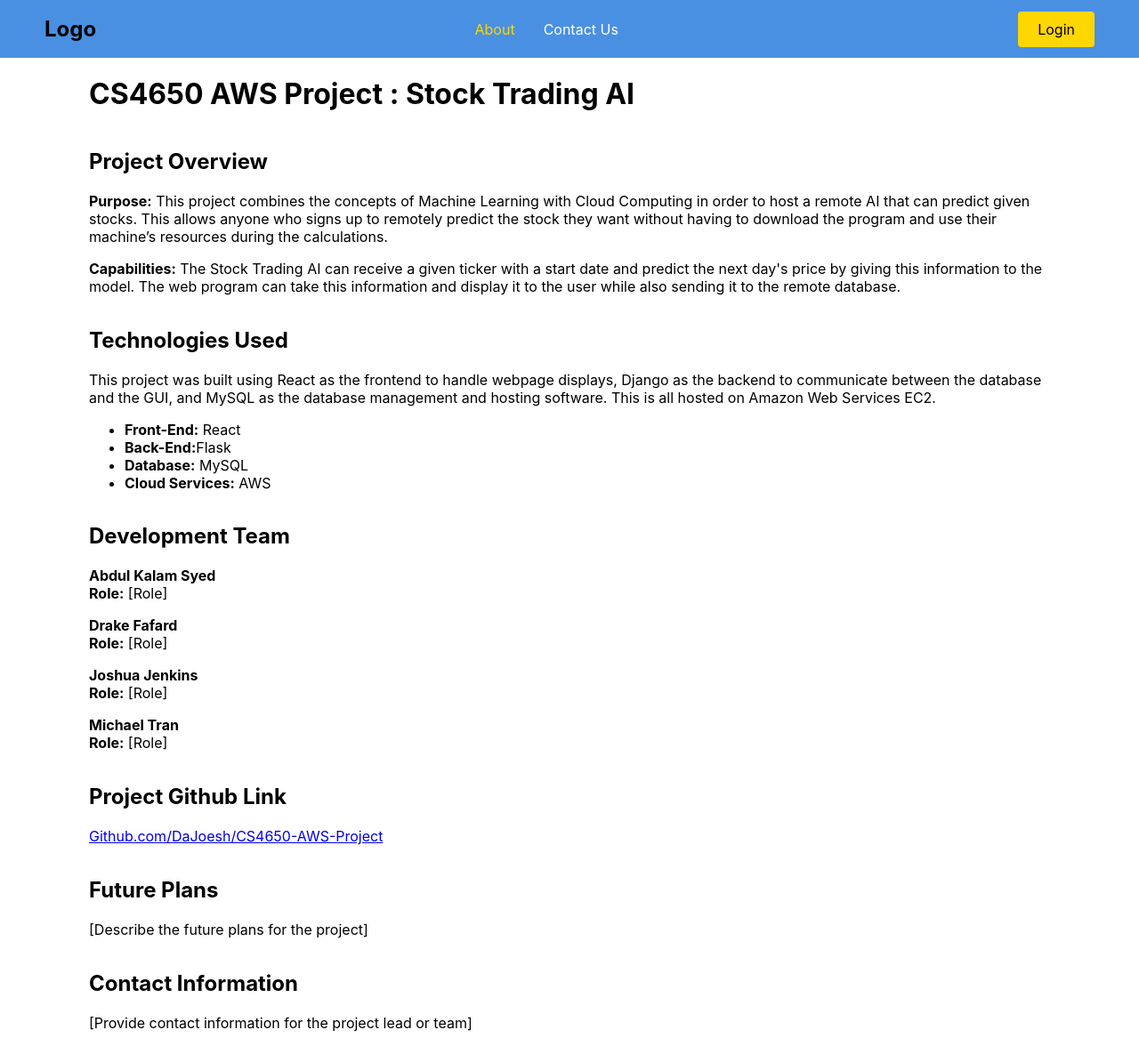
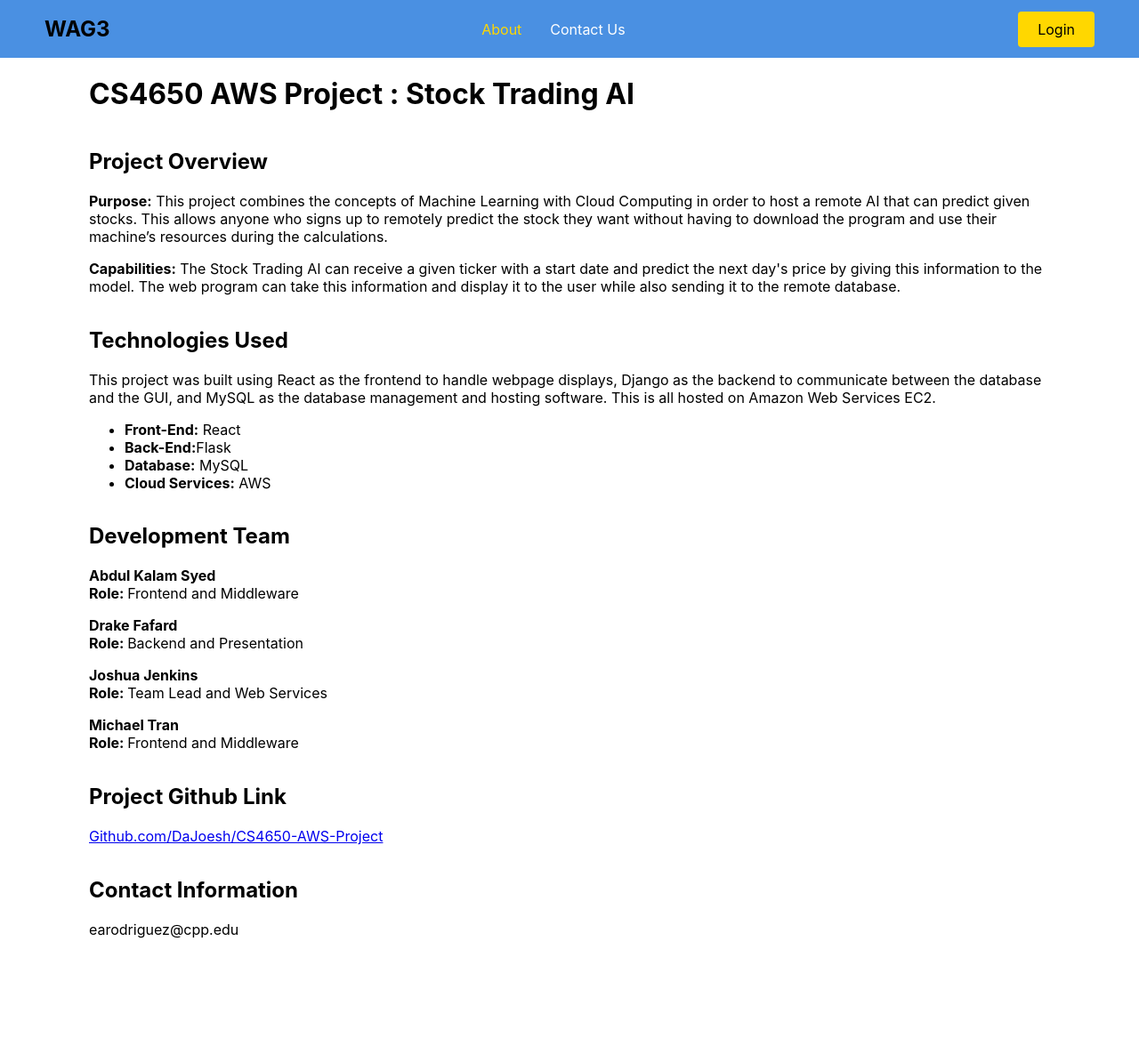
Before and after one commit to DaJoesh/CS4650-AWS-Project, a React (Create React App) app in the folder frontend/: page /about in a window 1280 px wide. Shown: the whole page at 89% size. After the commit the page ends 1071 px from the top, so only its background shows below. Built offline with nearby package versions, Linux system fonts and the light colour scheme.

Commit message:
Last push

```diff
--- a/frontend/src/components/Navbar/index.js
+++ b/frontend/src/components/Navbar/index.js
@@ -16,7 +16,7 @@ const Navbar = () => {
   return (
     <Nav>
       <div className="logo">
-        <h1>Logo</h1>
+        <h1>WAG3</h1>
       </div>
       <NavMenu>
         <NavLink to="/about">About</NavLink>
--- a/frontend/src/pages/about.js
+++ b/frontend/src/pages/about.js
@@ -43,19 +43,19 @@ const About = () => {
                     <h2>Development Team</h2>
                     <p>
                     <strong>Abdul Kalam Syed</strong><br />
-                    <strong>Role:</strong> [Role]
+                    <strong>Role: </strong> Frontend and Middleware
                     </p>
                     <p>
                     <strong>Drake Fafard</strong><br />
-                    <strong>Role:</strong> [Role]
+                    <strong>Role: </strong> Backend and Presentation
                     </p>
                     <p>
                     <strong>Joshua Jenkins</strong><br />
-                    <strong>Role:</strong> [Role]
+                    <strong>Role: </strong> Team Lead and Web Services
                     </p>
                     <p>
                     <strong>Michael Tran</strong><br />
-                    <strong>Role:</strong> [Role]
+                    <strong>Role: </strong> Frontend and Middleware
                     </p>
                 </section>
 
@@ -65,13 +65,8 @@ const About = () => {
                 </section>
 
                 <section>
-                    <h2>Future Plans</h2>
-                    <p>[Describe the future plans for the project]</p>
-                </section>
-
-                <section>
                     <h2>Contact Information</h2>
-                    <p>[Provide contact information for the project lead or team]</p>
+                    <p>earodriguez@cpp.edu</p>
                 </section>
 
 
--- a/frontend/src/pages/contact.js
+++ b/frontend/src/pages/contact.js
@@ -11,8 +11,8 @@ const About = () => {
             }}
         >
             <h1>
-                Email us at:
-                Call us at:
+                Email us at: earodriguez@cpp.edu
+                Call us at: 909-869-3451
             </h1>
         </div>
     );
```
